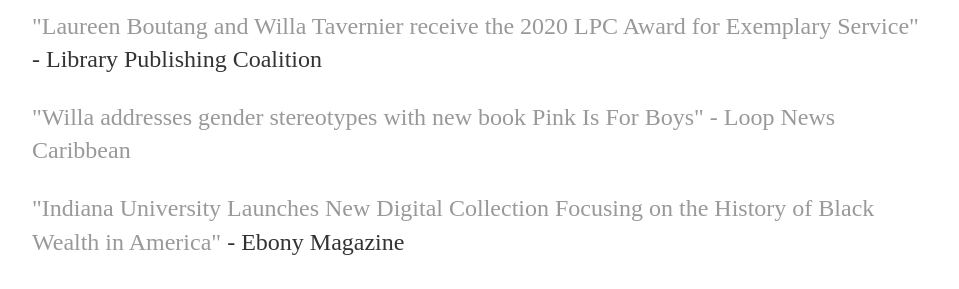
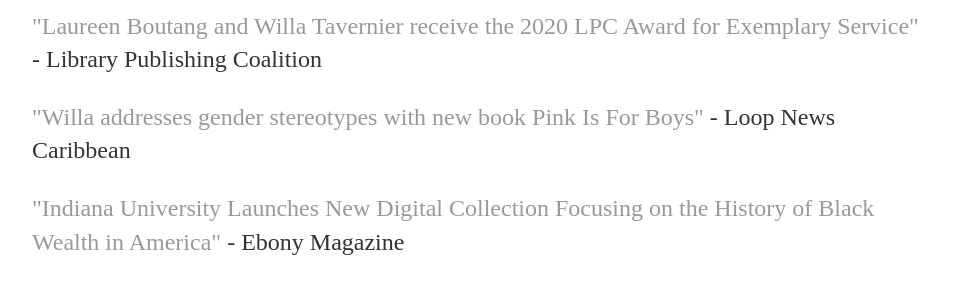
Before and after one commit to willaliburd/willaliburd.github.io, a Jekyll site: the page built from service/index.html, in a window 1280 px wide. Shown: the part 677-966 px from the top of the page, without its empty margins (160-1119 px from the left). Built offline with Jekyll 4.4.1, drawn with Linux system fonts in a browser that asks for light colours.

```diff
--- a/service/index.html
+++ b/service/index.html
@@ -16,7 +16,7 @@ title: Media
 
 <h2>Selected Media Coverage</h2>
 <p><a href="https://librarypublishing.org/boutang-tavernier-receive-2020-lpc-award-for-exemplary-service/">"Laureen Boutang and Willa Tavernier receive the 2020 LPC Award for Exemplary Service"</a> - Library Publishing Coalition</p>
-<p><a href="https://caribbean.loopnews.com/content/pink-boys?fbclid=IwAR3JVNP2vtyW8liqVvlWXBnbFoJqT3Z5tbf9BRIvDHf3Jt_RNy4UJ2-mpQE">"Willa addresses gender stereotypes with new book Pink Is For Boys" - Loop News Caribbean
+<p><a href="https://caribbean.loopnews.com/content/pink-boys?fbclid=IwAR3JVNP2vtyW8liqVvlWXBnbFoJqT3Z5tbf9BRIvDHf3Jt_RNy4UJ2-mpQE">"Willa addresses gender stereotypes with new book Pink Is For Boys"</a> - Loop News Caribbean</p>
 <p><a href="https://www.ebony.com/news/indiana-university-history-of-black-wealth-in-america-digital-platform/">"Indiana University Launches New Digital Collection Focusing on the History of Black Wealth in America"</a> - Ebony Magazine</p>
 <p><a href="https://www.youtube.com/watch?v=jhjbXoI5kRo">"IU libraries create first of its kind African American digital resource collection"</a> - Indiana Newsdesk on WTIU | See <a href="https://indianapublicmedia.org/news/the-making-and-unmaking-of-black-wealth-in-america-iu-libraries-create-first-of-its-kind-african-american-digital-resource-collection.php">Related Article</a></p>
 <p><a href="https://youtu.be/vck71D1w-Po">"Digital Collection Exploring Experiences Of Blacks Gaining Economic Independence"</a> - Good Morning SKN</p>
```
